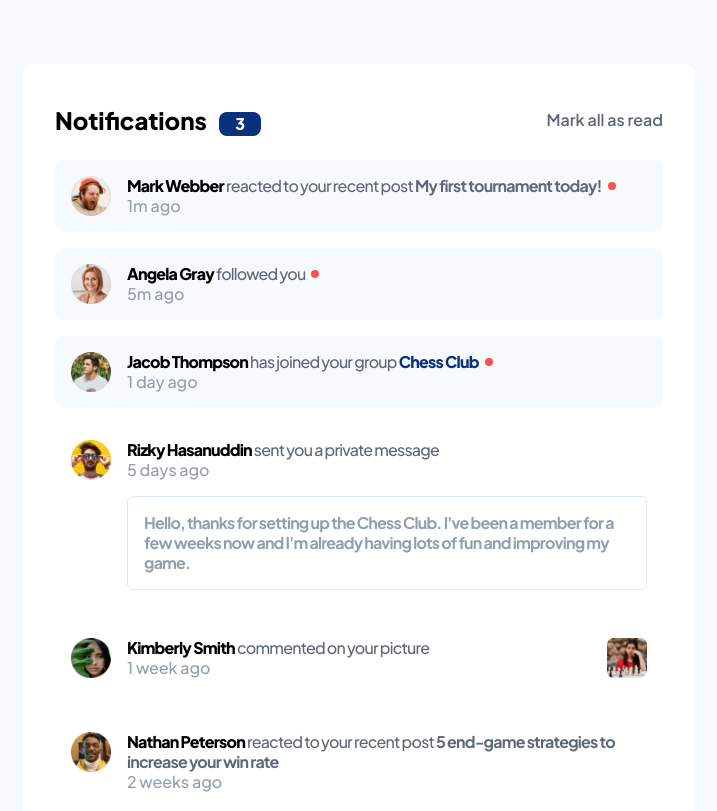
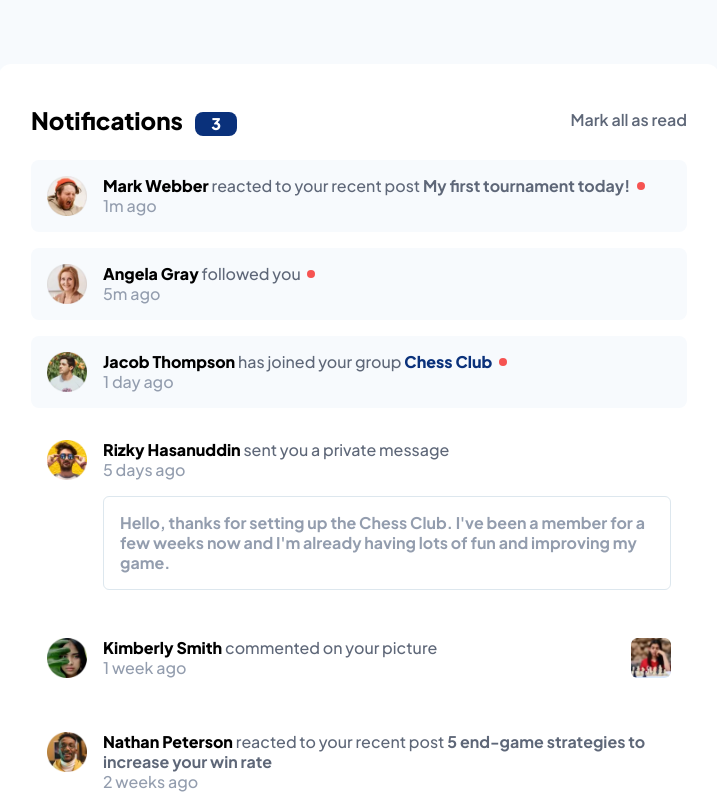
Before and after one commit to rafaeldevvv/frontendmentor-notifications-page, a website: page index.html in a window 1280 px wide. Shown: the top 811 px of the page, without its empty margins (281-998 px from the left). Drawn offline with Linux system fonts and the light colour scheme.

Commit message:
feat: increase letter spacing in bigger screens

```diff
--- a/index.html
+++ b/index.html
@@ -36,7 +36,7 @@
         </button>
       </div>
 
-      <ul class="space-y-4">
+      <ul class="space-y-4 tracking-tightersm:tracking-normal">
         <li
           class="notification js-notification flex gap-x-4 rounded-lg p-4"
           data-unread
@@ -49,9 +49,7 @@
             />
           </div>
           <div>
-            <p
-              class="font-medium leading-5 tracking-tighter text-darkGrayishBlue"
-            >
+            <p class="font-medium leading-5 text-darkGrayishBlue">
               <a
                 href="https://www.example.com"
                 class="font-extrabold text-black hover:text-blue"
@@ -89,9 +87,7 @@
             />
           </div>
           <div>
-            <p
-              class="font-medium leading-5 tracking-tighter text-darkGrayishBlue"
-            >
+            <p class="font-medium leading-5 text-darkGrayishBlue">
               <a
                 href="https://www.example.com"
                 class="font-extrabold text-black hover:text-blue"
@@ -126,9 +122,7 @@
             />
           </div>
           <div>
-            <p
-              class="font-medium leading-5 tracking-tighter text-darkGrayishBlue"
-            >
+            <p class="font-medium leading-5 text-darkGrayishBlue">
               <a
                 href="https://www.example.com"
                 class="font-extrabold text-black hover:text-blue"
@@ -164,9 +158,7 @@
             />
           </div>
           <div>
-            <p
-              class="font-medium leading-5 tracking-tighter text-darkGrayishBlue"
-            >
+            <p class="font-medium leading-5 text-darkGrayishBlue">
               <a
                 href="https://www.example.com"
                 class="font-extrabold text-black hover:text-blue"
@@ -182,7 +174,7 @@
             <p>
               <a
                 href="https://www.example.com"
-                class="mt-4 block rounded-md border border-lightGrayishBlue-2 p-4 font-bold leading-5 tracking-tighter text-grayishBlue hover:bg-lightGrayishBlue-2"
+                class="mt-4 block rounded-md border border-lightGrayishBlue-2 p-4 font-bold leading-5 text-grayishBlue hover:bg-lightGrayishBlue-2"
               >
                 Hello, thanks for setting up the Chess Club. I've been a member
                 for a few weeks now and I'm already having lots of fun and
@@ -202,9 +194,7 @@
               />
             </div>
             <div>
-              <p
-                class="font-medium leading-5 tracking-tighter text-darkGrayishBlue"
-              >
+              <p class="font-medium leading-5 text-darkGrayishBlue">
                 <a
                   href="https://www.example.com"
                   class="font-extrabold text-black hover:text-blue"
@@ -246,9 +236,7 @@
             />
           </div>
           <div>
-            <p
-              class="font-medium leading-5 tracking-tighter text-darkGrayishBlue"
-            >
+            <p class="font-medium leading-5 text-darkGrayishBlue">
               <a
                 href="https://www.example.com"
                 class="font-extrabold text-black hover:text-blue"
@@ -279,9 +267,7 @@
             />
           </div>
           <div>
-            <p
-              class="font-medium leading-5 tracking-tighter text-darkGrayishBlue"
-            >
+            <p class="font-medium leading-5 text-darkGrayishBlue">
               <a
                 href="https://www.example.com"
                 class="font-extrabold text-black hover:text-blue"
--- a/tailwind.config.js
+++ b/tailwind.config.js
@@ -23,7 +23,7 @@ module.exports = {
     },
     container: {
       screens: {
-        lg: "42rem"
+        lg: "45rem"
       },
       center: true,
       padding: "1rem"
```
Also changed, not shown: src/output.css.
